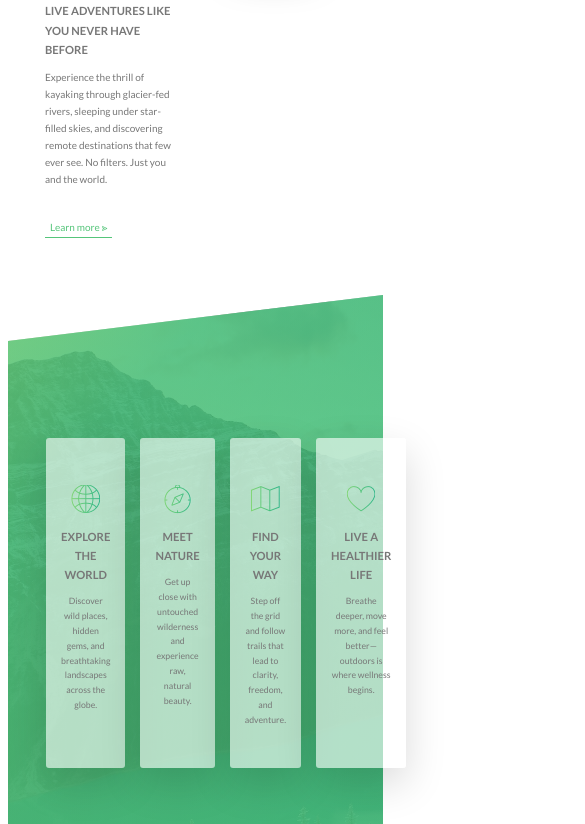
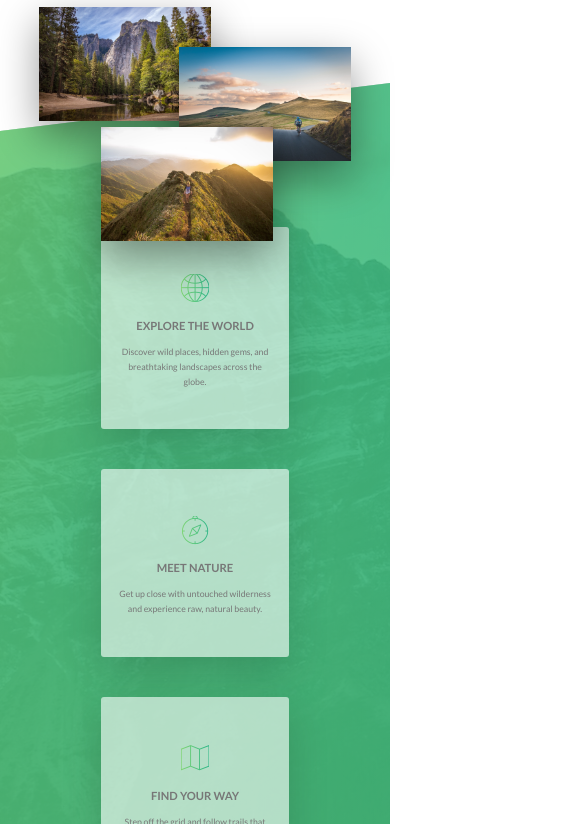
Before and after one commit to Darkoray/Natours, a website: page index.html in a window 390 px wide. Shown: the part 1176-2000 px from the top of the page, 585 px wide, since content can reach past the window. Drawn offline with Linux system fonts and the light colour scheme.

Commit message:
Refactor CSS and SASS for responsive design improvements
- Updated body padding and added media queries for better responsiveness.
- Adjusted heading styles with responsive letter-spacing.
- Enhanced grid layouts to stack on smaller screens.
- Modified feature box and card components for improved mobile display.
- Refined navigation styles, including button positioning and transitions.
- Improved footer layout for better alignment on various screen sizes.
- Added mixins for responsive breakpoints to streamline media queries.
- Cleaned up global styles and typography for consistency.

```diff
--- a/index.html
+++ b/index.html
@@ -18,6 +18,7 @@
 
     <title>Natours | Exciting tours for adventurous people</title>
   </head>
+
   <body>
     <div class="nav">
       <input type="checkbox" class="nav__checkbox" id="nav-toggle" />
@@ -123,7 +124,7 @@
 
       <section class="features">
         <div class="container grid grid--col-4">
-          <div class="col-1-of-4">
+          <div class="col-1-of-4 u-center-items">
             <div class="feature-box">
               <i class="feature-box__icon icon-basic-world"></i>
               <h3 class="heading-tertiary u-margin-bottom--sm">
@@ -136,7 +137,7 @@
             </div>
           </div>
 
-          <div class="col-1-of-4">
+          <div class="col-1-of-4 u-center-items">
             <div class="feature-box">
               <i class="feature-box__icon icon-basic-compass"></i>
               <h3 class="heading-tertiary u-margin-bottom--sm">
@@ -149,7 +150,7 @@
             </div>
           </div>
 
-          <div class="col-1-of-4">
+          <div class="col-1-of-4 u-center-items">
             <div class="feature-box">
               <i class="feature-box__icon icon-basic-map"></i>
               <h3 class="heading-tertiary u-margin-bottom--sm">
@@ -162,7 +163,7 @@
             </div>
           </div>
 
-          <div class="col-1-of-4">
+          <div class="col-1-of-4 u-center-items">
             <div class="feature-box">
               <i class="feature-box__icon icon-basic-heart"></i>
               <h3 class="heading-tertiary u-margin-bottom--sm">
--- a/sass/abstracts/_mixins.scss
+++ b/sass/abstracts/_mixins.scss
@@ -26,3 +26,35 @@
   animation: move-gradient 4s ease-in-out infinite alternate;
   opacity: 0.5;
 }
+
+// ORDER: Base + Typography > General > Grid > Page layout > Components
+
+@mixin respond($breakpoint) {
+  @if $breakpoint == phone {
+    // 600px
+    @media screen and (max-width: 37.5em) {
+      @content;
+    }
+  }
+
+  @if $breakpoint == tab-port {
+    // 900px
+    @media screen and (max-width: 56.25em) {
+      @content;
+    }
+  }
+
+  @if $breakpoint == tab-land {
+    // 1200px
+    @media screen and (max-width: 75em) {
+      @content;
+    }
+  }
+
+  @if $breakpoint == big-desktop {
+    // 1800px
+    @media screen and (min-width: 112.5em) {
+      @content;
+    }
+  }
+}
--- a/sass/base/_global.scss
+++ b/sass/base/_global.scss
@@ -1,4 +1,12 @@
 @use "../abstracts" as *;
+
+body {
+  padding: $space-12;
+
+  @include respond(tab-port) {
+    padding: unset;
+  }
+}
 
 main {
   @include stack-spacing($space-128);
--- a/sass/base/_typography.scss
+++ b/sass/base/_typography.scss
@@ -6,8 +6,6 @@ body {
   font-size: $default-fs;
   line-height: 1.7;
   color: $color-gray-100;
-
-  padding: $space-12;
 }
 
 .heading-primary {
@@ -24,6 +22,10 @@ body {
     letter-spacing: 3.2rem;
 
     animation: moveInLeft 1s ease-out;
+
+    @include respond(phone) {
+      letter-spacing: 1rem;
+    }
   }
 
   &--sub {
@@ -32,6 +34,10 @@ body {
     letter-spacing: 1.2rem;
 
     animation: moveInRight 1s ease-out;
+
+    @include respond(phone) {
+      letter-spacing: 0.5rem;
+    }
   }
 }
 
@@ -43,11 +49,6 @@ body {
   font-weight: 700;
   letter-spacing: 2px;
 
-  // background-image: linear-gradient(
-  //   to right,
-  //   $color-tint-100,
-  //   $color-shade-100
-  // );
   background-clip: text;
   color: transparent;
   transition: all 0.2s;
--- a/sass/components/_card.scss
+++ b/sass/components/_card.scss
@@ -4,6 +4,15 @@
   position: relative;
   perspective: 150rem;
   height: 50rem;
+
+  @include respond(tab-port) {
+    width: 50%;
+  }
+
+  @include respond(phone) {
+    width: 70%;
+    height: 40rem;
+  }
 
   &__side {
     position: absolute;
--- a/sass/components/_feature-box.scss
+++ b/sass/components/_feature-box.scss
@@ -14,6 +14,15 @@
     transform: translateY(-1.5rem) scale(1.02);
   }
 
+  @include respond(tab-port) {
+    width: 60%;
+    padding-inline: $space-96;
+  }
+
+  @include respond(phone) {
+    padding: $space-64 $space-24;
+  }
+
   &__icon {
     font-size: $fs-44;
     background-image: linear-gradient(
--- a/sass/layouts/_footer.scss
+++ b/sass/layouts/_footer.scss
@@ -11,6 +11,14 @@
   .grid {
     justify-content: space-between;
     gap: $space-64;
+
+    @include respond(tab-port) {
+      width: 60%;
+    }
+
+    @include respond(phone) {
+      width: 80%;
+    }
   }
 
   &__copyright {
@@ -18,6 +26,10 @@
     justify-content: space-between;
     gap: $space-24;
     border-top: $color-gray-100 3px solid;
+
+    @include respond(tab-port) {
+      justify-content: space-around;
+    }
   }
 
   &__item {
@@ -58,6 +70,10 @@
     justify-content: space-between;
     gap: $space-24;
     border-top: $color-gray-100 3px solid;
+
+    @include respond(tab-port) {
+      justify-content: space-around;
+    }
   }
 
   &__logo-box {
@@ -79,6 +95,7 @@
   &__my-links {
     display: flex;
     justify-content: center;
+    flex-wrap: wrap;
     gap: $space-16;
   }
 }
--- a/sass/layouts/_grid.scss
+++ b/sass/layouts/_grid.scss
@@ -5,10 +5,18 @@
 
   &--col-2 {
     grid-template-columns: 1fr 1fr;
+
+    @include respond(tab-port) {
+      grid-template-columns: 1fr;
+    }
   }
 
   &--col-3 {
     grid-template-columns: repeat(3, 1fr);
+
+    @include respond(tab-port) {
+      grid-template-columns: 1fr;
+    }
 
     .col-2-of-3 {
       grid-column: span 2;
@@ -17,6 +25,10 @@
 
   &--col-4 {
     grid-template-columns: repeat(4, 1fr);
+
+    @include respond(tab-port) {
+      grid-template-columns: 1fr;
+    }
 
     .col-2-of-4 {
       grid-column: span 2;
--- a/sass/layouts/_header.scss
+++ b/sass/layouts/_header.scss
@@ -4,6 +4,7 @@
   position: relative;
 
   height: 95vh;
+  height: 95dvh;
   background-image: linear-gradient(
       to right bottom,
       rgba($color-tint-100, 0.8),
@@ -13,7 +14,11 @@
   background-size: cover;
   background-position: top;
 
-  clip-path: polygon(0 0, 100% 0, 100% 76%, 0 100%);
+  clip-path: polygon(0 0, 100% 0, 100% 76vh, 0 100%);
+
+  @include respond(phone) {
+    clip-path: polygon(0 0, 100% 0, 100% 86vh, 0 100%);
+  }
 
   &::after {
     @include animated-gradient(135deg, $color-tint-100, $color-shade-100);
--- a/sass/layouts/_navigation.scss
+++ b/sass/layouts/_navigation.scss
@@ -25,8 +25,8 @@
         transparent 50%,
         $color-white-100 50%
       );
-      background-size: 250%;
-      transition: all 0.4s ease;
+      background-size: 300%;
+      transition: all 0.3s ease;
     }
 
     &:hover,
@@ -43,9 +43,13 @@
     width: 6rem;
     border-radius: 60%;
     position: fixed;
-    inset: 6.5rem 6.5rem auto auto;
+    inset: 3.5rem 3.5rem auto auto;
     background-image: radial-gradient($color-tint-100, $color-shade-100);
     transition: scale 0.8s;
+
+    @include respond(phone) {
+      inset: 3.5rem 6.5rem auto auto;
+    }
   }
 
   &__btn {
@@ -58,10 +62,14 @@
     height: 7rem;
     width: 7rem;
     position: fixed;
-    inset: 6rem 6rem auto auto;
+    inset: 3rem 3rem auto auto;
     border-radius: 50%;
     z-index: 1000;
     box-shadow: 0 1rem 3rem rgba($color-black-100, $alpha: 0.1);
+
+    @include respond(phone) {
+      inset: 3rem 6rem auto auto;
+    }
   }
 
   &__icon {
@@ -107,12 +115,12 @@
   &__menu {
     height: 100vh;
     position: fixed;
-    inset: 0 0 auto auto;
+    inset: 0 -50rem auto auto;
     z-index: 999;
 
     opacity: 0;
     width: 0;
-    transition: all 0.8s cubic-bezier(0.49, -0.41, 0, 1.26);
+    transition: all 0.6s cubic-bezier(0.49, -0.41, 0, 1.26);
   }
 
   &__checkbox {
@@ -126,6 +134,7 @@
   &__checkbox:checked ~ &__menu {
     opacity: 1;
     width: 100%;
+    inset: 0 0 auto auto;
   }
 
   &__btn:hover &__icon::before {
--- a/sass/pages/_home.scss
+++ b/sass/pages/_home.scss
@@ -1,12 +1,12 @@
 @use "../abstracts" as *;
 
 .about {
+  .grid {
+    gap: $space-48;
+  }
+
   &__description {
     @include stack-spacing($space-48);
-  }
-
-  .grid {
-    gap: $space-48;
   }
 }
 
@@ -31,6 +31,10 @@
 
   .grid {
     gap: $space-24;
+
+    @include respond(tab-port) {
+      gap: $space-64;
+    }
   }
 }
 
@@ -39,6 +43,15 @@
 
   .grid {
     gap: $space-48;
+
+    > * {
+      @include respond(tab-port) {
+        display: flex;
+        flex-direction: column;
+        justify-content: center;
+        align-items: center;
+      }
+    }
   }
 }
 
@@ -74,6 +87,7 @@
       (transparent 50%)
     ),
     url(../img/nat-10.jpg);
+
   background-size: cover;
   box-shadow: 0 1.5rem 4rem rgba($color-black-100, $alpha: 0.2);
   border-radius: 3px;
```
Also changed, not shown: css/style.css, 1 other file.
